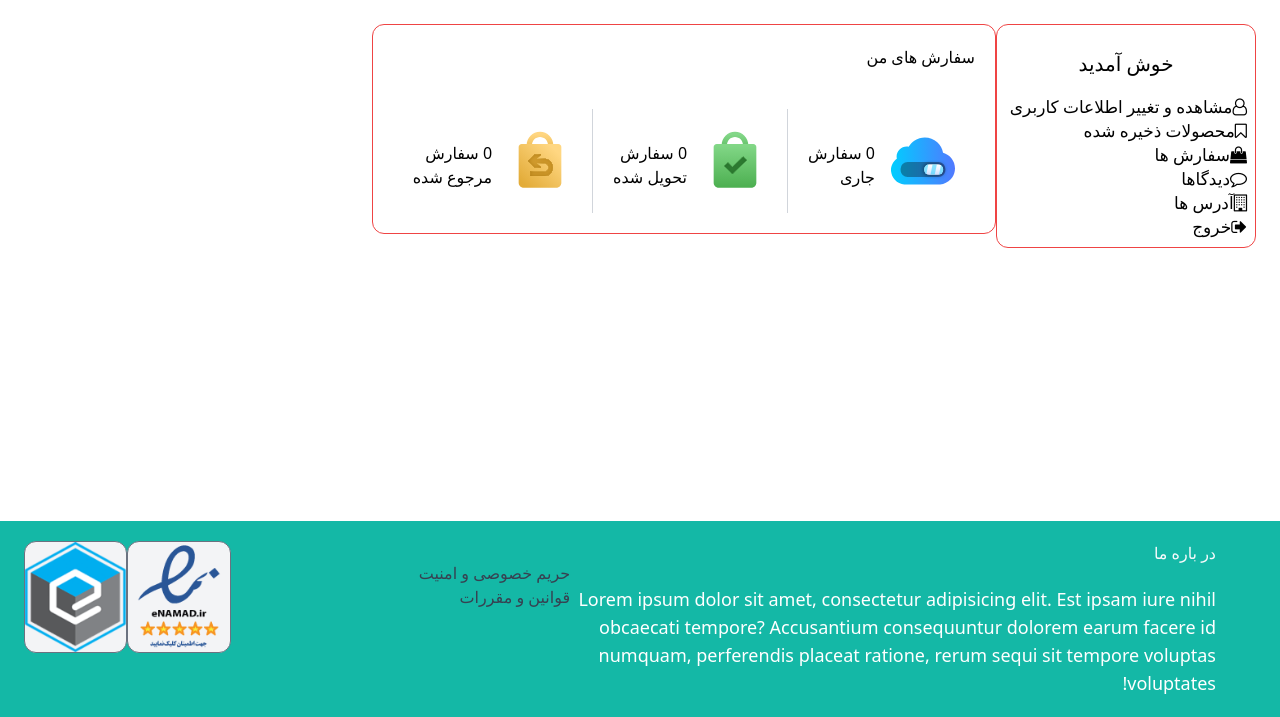
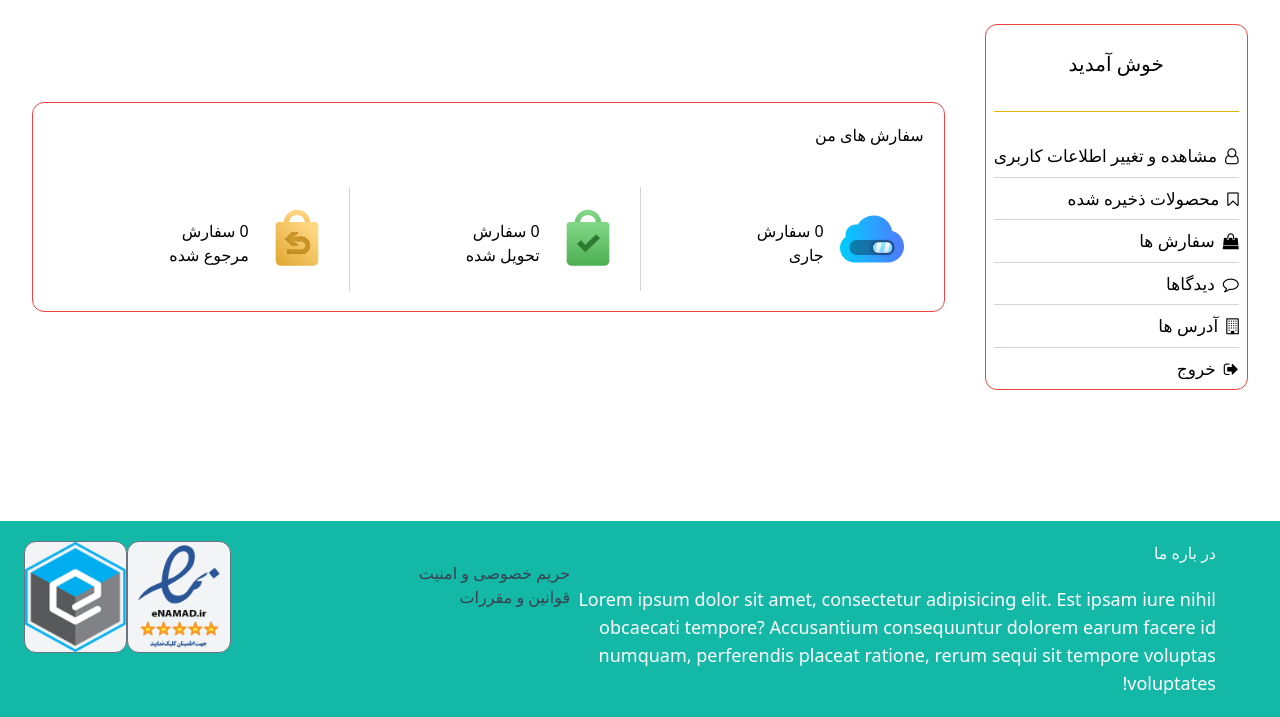
Before and after one commit to Mohammadrzn/DjangoOnlineShop, a Django app: page /auth/profile/ in a window 1280 px wide. Shown: the part 83-800 px from the top of the page. Run offline with Django 4.2, Linux system fonts and the light colour scheme; some libraries are stand-ins or nearby versions.

Commit message:
Make more beautiful

```diff
--- a/templates/profile.html
+++ b/templates/profile.html
@@ -3,6 +3,12 @@
 {% block head %}
     <link rel="stylesheet" href="https://cdnjs.cloudflare.com/ajax/libs/font-awesome/4.7.0/css/font-awesome.min.css">
     <style>
+        .float-container {
+            display: flex;
+            justify-content: center;
+            align-items: center;
+        }
+
         .float-child {
             float: right;
         }
@@ -13,19 +19,24 @@
 
 {% block content %}
     <div class="float-container">
-        <div style="max-width: 260px" class="float-child rounded-xl border border-red-500 p-2">
+        <div id="one" style="max-width: 265px" class="ml-10 float-child rounded-xl border border-red-500 p-2">
             <p class="py-4 text-center" style="font-size:20px">خوش آمدید {{ user.username }}</p>
-            <a href="{% url 'auth:change' %}" class="hover:text-gray-500 fa fa-user-o" style="font-size:17px">مشاهده و
+            <hr class="h-px my-4 bg-yellow-500 border-0">
+            <span class="fa fa-user-o pl-2 mt-5"></span><a href="{% url 'auth:change' %}" class="hover:text-gray-500" style="font-size:17px">مشاهده و
                 تغییر
                 اطلاعات کاربری</a>
-            <a href="#" class="hover:text-gray-500 fa fa-bookmark-o" style="font-size:17px">محصولات ذخیره شده</a>
-            <a href="#" class="hover:text-gray-500 fa fa-shopping-bag" style="font-size:17px">سفارش ها</a>
-            <br><a href="#" class="hover:text-gray-500 fa fa-comment-o" style="font-size:17px">دیدگاها</a>
-            <br><a href="#" class="hover:text-gray-500 fa fa-building-o" style="font-size:17px">آدرس ها</a>
-            <br><a href="{% url 'auth:logout' %}" class="hover:text-gray-500 fa fa-sign-out"
-                   style="font-size:17px">خروج</a>
+            <hr class="h-px my-2 bg-gray-300 border-0">
+            <span class="fa fa-bookmark-o pl-2"></span><a href="#" class="hover:text-gray-500" style="font-size:17px">محصولات ذخیره شده</a>
+            <hr class="h-px my-2 bg-gray-300 border-0">
+            <span class="fa fa-shopping-bag pl-2"></span><a href="#" class="hover:text-gray-500" style="font-size:17px">سفارش ها</a>
+            <hr class="h-px my-2 bg-gray-300 border-0">
+            <span class="fa fa-comment-o pl-2"></span><a href="#" class="hover:text-gray-500" style="font-size:17px">دیدگاها</a>
+            <hr class="h-px my-2 bg-gray-300 border-0">
+            <span class="fa fa-building-o pl-2"></span><a href="#" class="hover:text-gray-500" style="font-size:17px">آدرس ها</a>
+            <hr class="h-px my-2 bg-gray-300 border-0">
+            <span class="fa fa-sign-out pl-2"></span><a href="{% url 'auth:logout' %}" class="hover:text-gray-500" style="font-size:17px">خروج</a>
         </div>
-        <div style="max-width: 800px" class="float-child rounded-xl border border-red-500 p-5">
+        <div id="two" style="max-width: 1000px" class="float-child rounded-xl border border-red-500 p-5">
             <h1 class="mb-10">سفارش های من</h1>
             <div class="float-container">
                 <div class="float-child border-l border-gray-300 p-5">
@@ -33,7 +44,7 @@
                         <div class="float-child">
                             <img src="/static/images/status-processing.svg" alt="processing_img">
                         </div>
-                        <div class="float-child mt-3 mr-4">
+                        <div class="float-child mt-3 mr-4 ml-12 pl-12">
                             <p>0 سفارش</p>
                             <p>جاری</p>
                         </div>
@@ -44,7 +55,7 @@
                         <div class="float-child">
                             <img src="/static/images/status-delivered.svg" alt="processing_img">
                         </div>
-                        <div class="float-child mt-3 mr-4">
+                        <div class="float-child mt-3 mr-4 ml-12 pl-12">
                             <p>0 سفارش</p>
                             <p>تحویل شده</p>
                         </div>
@@ -55,7 +66,7 @@
                         <div class="float-child">
                             <img src="/static/images/status-returned.svg" alt="processing_img">
                         </div>
-                        <div class="float-child mt-3 mr-4">
+                        <div class="float-child mt-3 mr-4 ml-12 pl-12">
                             <p>0 سفارش</p>
                             <p>مرجوع شده</p>
                         </div>
```
